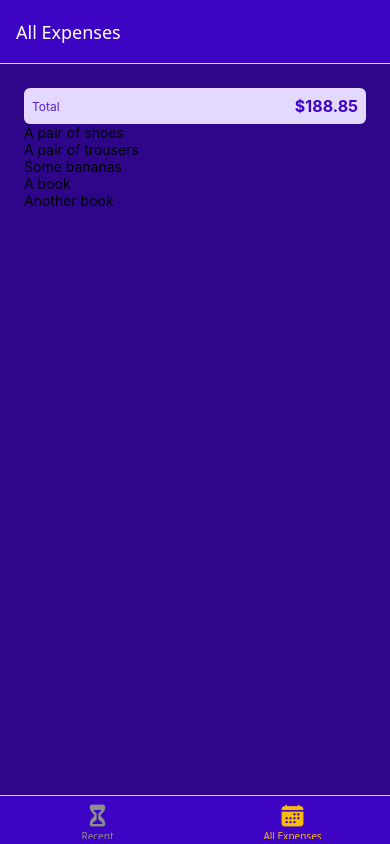
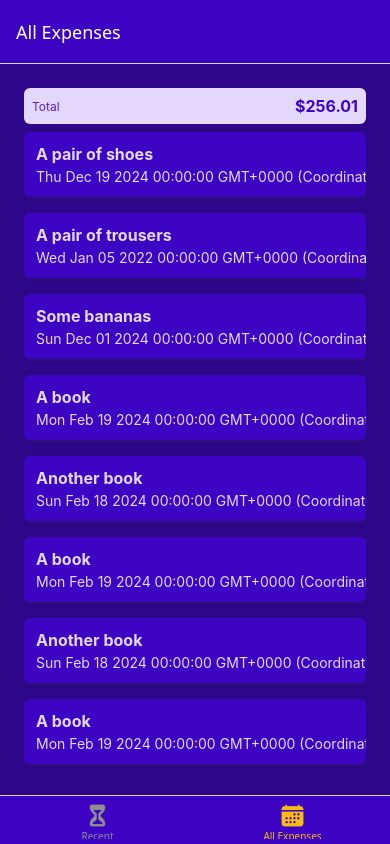
Before and after one commit to Jinesh87/expense-tracker, a React Native app: screen /AllExpenses in a window 390 px wide. Built offline with nearby package versions, Linux system fonts and the light colour scheme.

Commit message:
Expense List Items

```diff
--- /dev/null
+++ b/components/ExpensesOutput/ExpenseItem.js
@@ -0,0 +1,56 @@
+import { Pressable, View, Text, StyleSheet } from "react-native";
+import { GlobalStyles } from "../../constants/styles";
+
+function ExpenseItem({ description, date, amount }) {
+    return (
+        <Pressable>
+            <View style={styles.expenseItem}>
+                <View>
+                    <Text style={[styles.textBase, styles.description]}>{description}</Text>
+                    <Text style={styles.textBase}>{date.toString()}</Text>
+                </View>
+                <View style={styles.amountContainer}>
+                    <Text style={styles.amount}>{amount}</Text>
+                </View>
+            </View>
+        </Pressable>
+    );
+}
+
+export default ExpenseItem;
+
+const styles = StyleSheet.create({
+    expenseItem: {
+        padding: 12,
+        marginVertical: 8,
+        backgroundColor: GlobalStyles.colors.primary500,
+        flexDirection: 'row',
+        justifyContent: 'space-between',
+        borderRadius: 6,
+        elevation: 3,
+        shadowColor: GlobalStyles.colors.gray500,
+        shadowRadius: 4,
+        shadowOffset: { width: 1, height: 1 },
+        shadowOpacity: 0.4,
+    },
+    textBase: {
+        color: GlobalStyles.colors.primary50,
+    },
+    description: {
+        fontSize: 16,
+        marginBottom: 4,
+        fontWeight: 'bold',
+    },
+    amountContainer: {
+        paddingHorizontal: 12,
+        paddingVertical: 4,
+        backgroundColor: 'white',
+        justifyContent: 'center',
+        alignItems: 'center',
+        borderRadius: 4,
+    },
+    amount: {
+        color: GlobalStyles.colors.primary500,
+        fontWeight: 'bold',
+    },
+});
--- a/components/ExpensesOutput/ExpensesList.js
+++ b/components/ExpensesOutput/ExpensesList.js
@@ -1,7 +1,8 @@
 import { FlatList, Text } from "react-native";
+import ExpenseItem from "./ExpenseItem";
 
 function renderExponseItem(itemData){
-  return <Text>{itemData.item.description}</Text>
+  return <ExpenseItem {...itemData.item} />;
 }
 function ExpensesList({expenses}){
   return <FlatList data={expenses} renderItem={renderExponseItem}  keyExtractor={(item) => item.id} />
--- a/components/ExpensesOutput/ExpensesOutput.js
+++ b/components/ExpensesOutput/ExpensesOutput.js
@@ -34,6 +34,30 @@
         description: 'Another book',
         amount: 18.59,
         date: new Date('2024-02-18')
+    },
+    {
+        id: 'e6',
+        description: 'A book',
+        amount: 14.99,
+        date: new Date('2024-02-19')
+    },
+    {
+        id: 'e7',
+        description: 'Another book',
+        amount: 18.59,
+        date: new Date('2024-02-18')
+    },
+    {
+        id: 'e8',
+        description: 'A book',
+        amount: 14.99,
+        date: new Date('2024-02-19')
+    },
+    {
+        id: 'e9',
+        description: 'Another book',
+        amount: 18.59,
+        date: new Date('2024-02-18')
     }
 ];
 function ExpensesOutput({ expenses, expensesPeriod }) {
```
